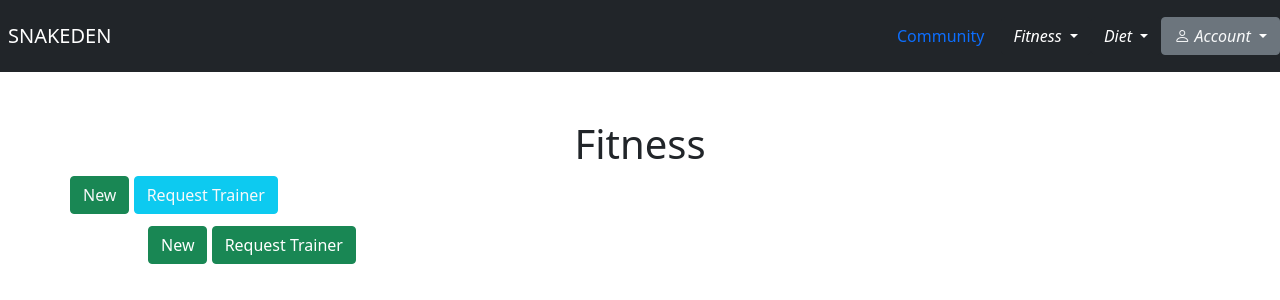
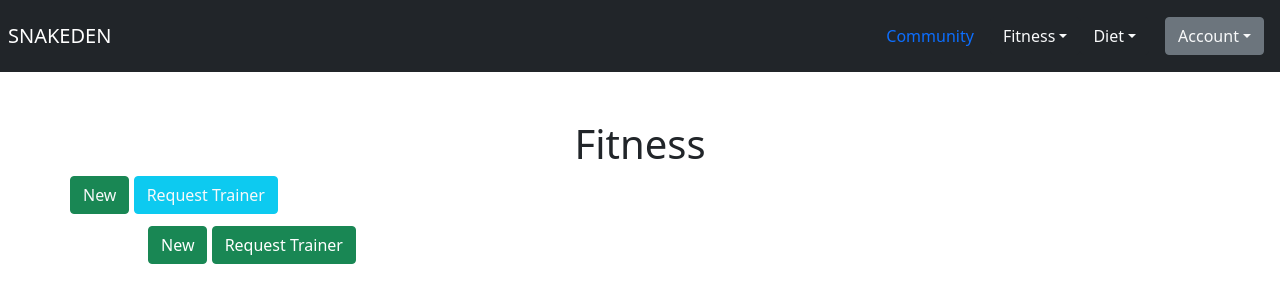
Before and after one commit to bradleypeterson/snakedenfitness, a Django app: page /fitness/ in a window 1280 px wide. Shown: the top 300 px of the page. Run offline with Django 3.2, Linux system fonts and the light colour scheme; a user stored in the database is signed in; data comes from the database, SQL or seed files in the repository; both versions use the stored data as it was after the commit; some libraries are stand-ins or nearby versions.

Commit message:
Updating the displays

```diff
--- a/snakedenfitness/fitness/templates/fitness/fitness_home.html
+++ b/snakedenfitness/fitness/templates/fitness/fitness_home.html
@@ -5,8 +5,8 @@
     <div class="container p-0">
         <div class="row pb-1">
             <div class="col-md-12 h6">
-                <a href="{% url 'workout_form' %}"><button class="btn btn-success text-light" type="submit">New</button></a>
-                <a href="{% url 'request_trainer' %}"><button class="btn btn-info text-light" type="submit">Request Trainer</button></a>
+                <button class="btn btn-success text-light" href="{% url 'workout_form' %}" type="submit">New</button>
+                <button class="btn btn-info text-light" href="{% url 'request_trainer' %}" type="submit">Request Trainer</button>
             </div>
         </div>
         {% for workout in workout %}
@@ -24,7 +24,7 @@
                     <li style="list-style-type: none"><strong>Weight:</strong> {{ workout.weight }}</li>
                 </p>
                   <a href="{% url 'edit_workout' workout.id %}">
-                      <button class="btn btn-warning" style="color: white">Edit</button>
+                      <button class="btn btn-warning text-light">Edit</button>
                   </a>
                   <a href="{% url 'delete_workout' workout.id %}">
                       <button class="btn btn-danger">Delete</button>
--- a/snakedenfitness/templates/base.html
+++ b/snakedenfitness/templates/base.html
@@ -22,9 +22,7 @@
                     <a href="{% url 'rooms' %}" class="nav-item nav-link">Community</a>
 
                     <div class="dropdown">
-                        <button class="btn btn-dark dropdown-toggle" type="button" id="dropdownMenuButton" data-bs-toggle='dropdown' aria-haspopup="true" aria-expanded="false">
-                            <i style="color: white;"> Fitness </i>
-                        </button>
+                        <button class="btn btn-dark dropdown-toggle text-light" type="button" id="dropdownMenuButton" data-bs-toggle='dropdown' aria-haspopup="true" aria-expanded="false">Fitness</button>
                         <div class="dropdown-menu" aria-labelledby="dropdownMenuButton">
 
                             <a href="{% url 'fitness_home' %}" class="dropdown-item "> Fitness home </a>
@@ -34,9 +32,7 @@
                     </div>
 
                     <div class="dropdown">
-                        <button class="btn btn-dark dropdown-toggle" type="button" id="dropdownMenuButton" data-bs-toggle='dropdown' aria-haspopup="true" aria-expanded="false">
-                            <i style="color: white;"> Diet </i>
-                        </button>
+                        <button class="btn btn-dark dropdown-toggle text-light" type="button" id="dropdownMenuButton" data-bs-toggle='dropdown' aria-haspopup="true" aria-expanded="false">Diet</button>
                         <div class="dropdown-menu" aria-labelledby="dropdownMenuButton">
 
                             <a href="{% url 'diet_home' %}" class="dropdown-item "> Diet home </a>
@@ -55,9 +51,7 @@
             <!-- <a href="{% url 'register' %}" class="nav-item nav-link"><i class="bi bi-person" style="color: white;"> Account </i></a> -->
 
             <div class="dropdown">
-                <button class="btn btn-secondary dropdown-toggle" type="button" id="dropdownMenuButton" data-bs-toggle='dropdown' aria-haspopup="true" aria-expanded="false">
-                    <i class="bi bi-person text-light"> Account </i>
-                </button>
+                <button class="btn btn-secondary dropdown-toggle text-light mx-3" type="button" id="dropdownMenuButton" data-bs-toggle='dropdown' aria-haspopup="true" aria-expanded="false">Account</button>
                 <div class="dropdown-menu" aria-labelledby="dropdownMenuButton">
 
                     {% if user.is_authenticated %}
--- a/snakedenfitness/templates/index.html
+++ b/snakedenfitness/templates/index.html
@@ -3,5 +3,5 @@
 <!-- This is the site landing page -->
 
 {% block body %}
- <h1>Welcome to the Snakeden</h1>
+ <h1 class="contianer text-center mt-5">Welcome to the Snakeden</h1>
 {% endblock %}
--- a/snakedenfitness/templates/login.html
+++ b/snakedenfitness/templates/login.html
@@ -14,7 +14,7 @@
         </form>
     </section>
     <section class="row mt-2">
-        <p>Don't have an account? Go ahead and <a href="{% url 'register' %}" id="id_register">register</a>!</p>
+        <p>Don't have an account? Register <a href="{% url 'register' %}" id="id_register">here</a>!</p>
     </section>
 </main>
 {% endblock %}
```
Also changed, not shown: snakedenfitness/db.sqlite3.
